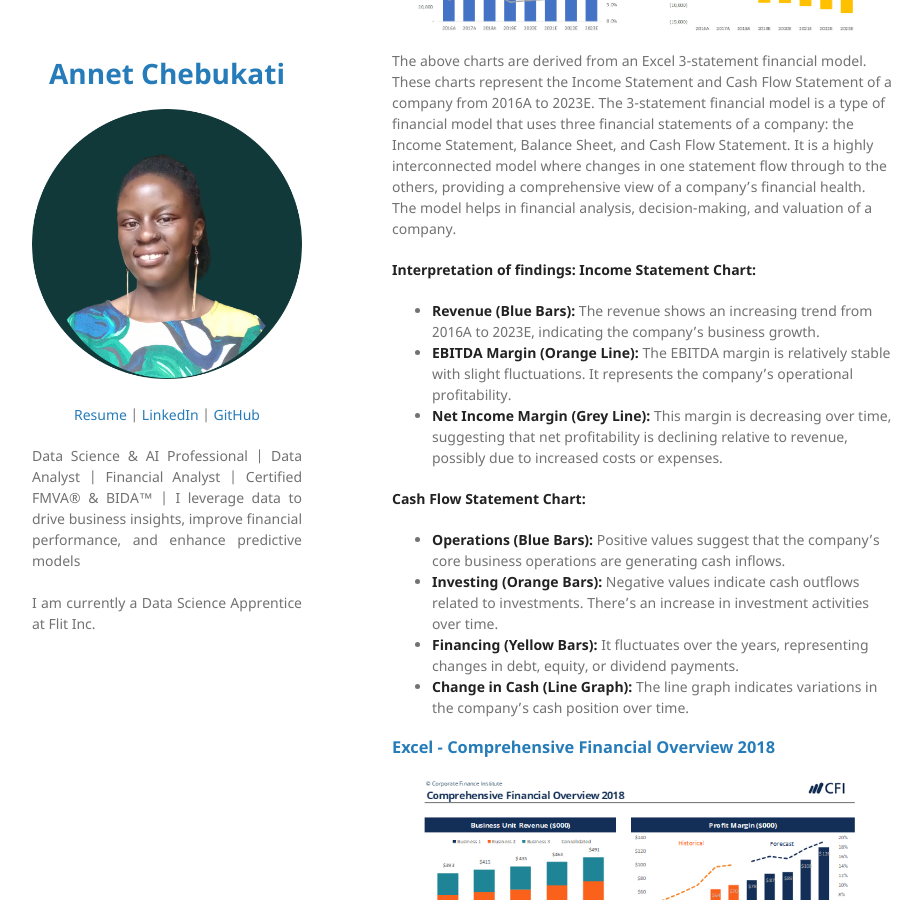
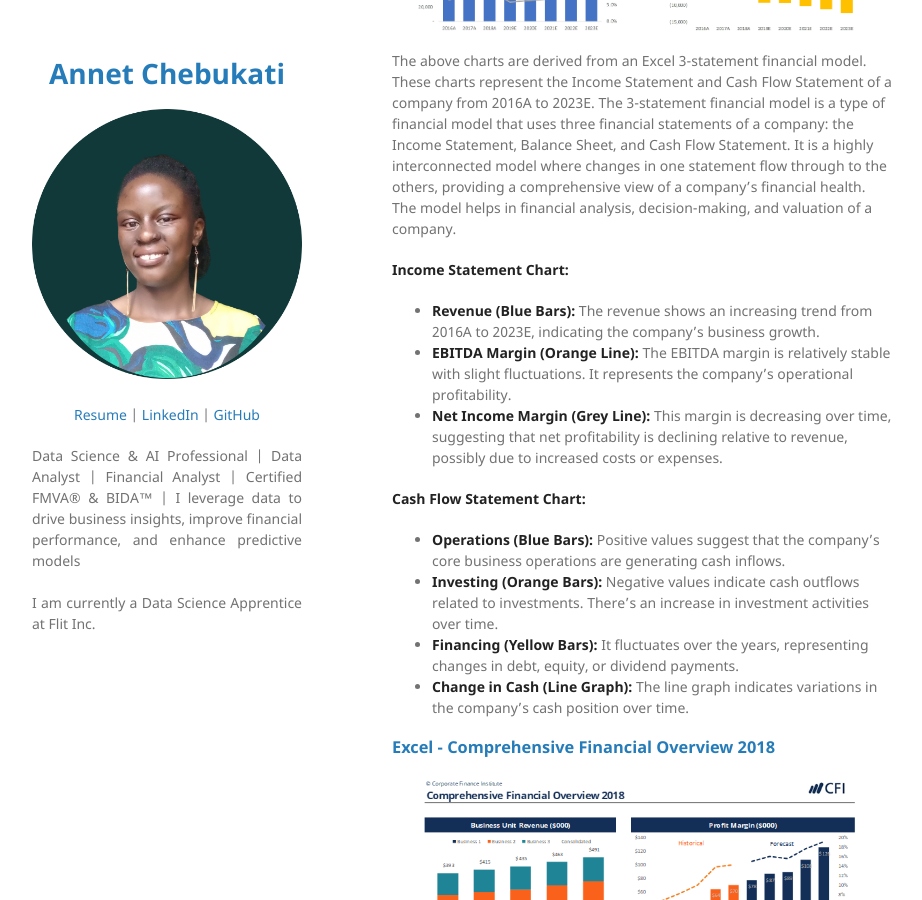
Before and after one commit to Annet-Chebukati/Data_Science_Analysis_Portfolio, a Jekyll site: the page built from index.md, in a window 1280 px wide and 900 px high, scrolled down 6300 px. Shown: the whole window, without its empty margins (178-1100 px from the left). Built offline with Jekyll 4.4.1, drawn with Linux system fonts in a browser that asks for light colours; our own code applies the rules of GitHub Pages for plain Markdown files.

Commit message:
Update index.md

```diff
--- a/index.md
+++ b/index.md
@@ -1,4 +1,4 @@
-# **DATA SCIENCE/ANALYTICS & AI PORTFOLIO**
+# DATA SCIENCE/ANALYTICS & AI PORTFOLIO
 
 ---
 
@@ -147,7 +147,6 @@
 The above charts are derived from an Excel 3-statement financial model. These charts represent the Income Statement and Cash Flow Statement of a company from 2016A to 2023E.
 The 3-statement financial model is a type of financial model that uses three financial statements of a company: the Income Statement, Balance Sheet, and Cash Flow Statement. It is a highly interconnected model where changes in one statement flow through to the others, providing a comprehensive view of a company's financial health. The model helps in financial analysis, decision-making, and valuation of a company.
 
-**Interpretation of findings:**
 **Income Statement Chart:**
 - **Revenue (Blue Bars):** The revenue shows an increasing trend from 2016A to 2023E, indicating the company's business growth.
 - **EBITDA Margin (Orange Line):** The EBITDA margin is relatively stable with slight fluctuations. It represents the company’s operational profitability.
```
